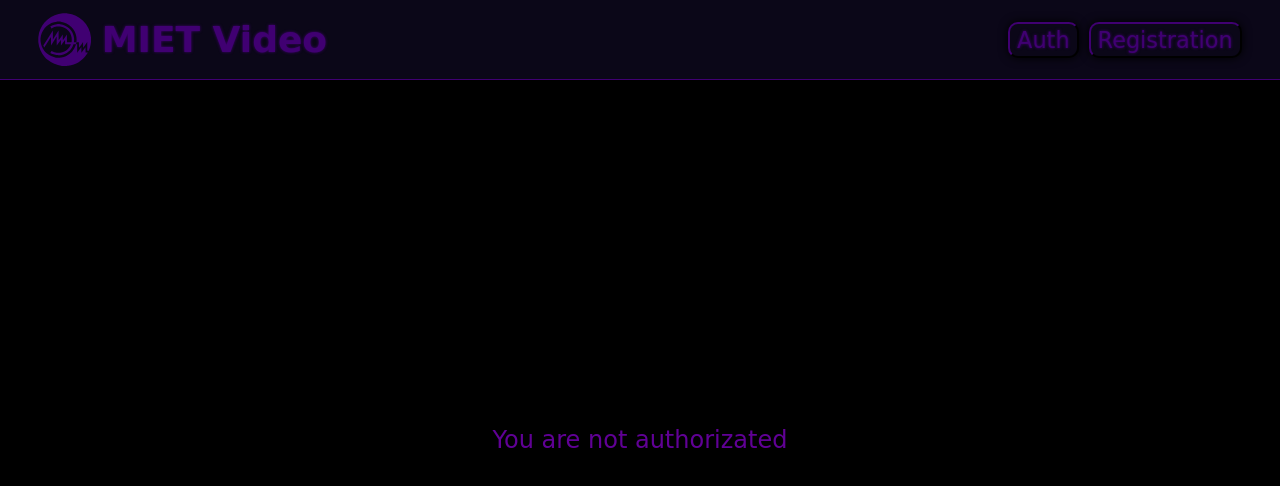
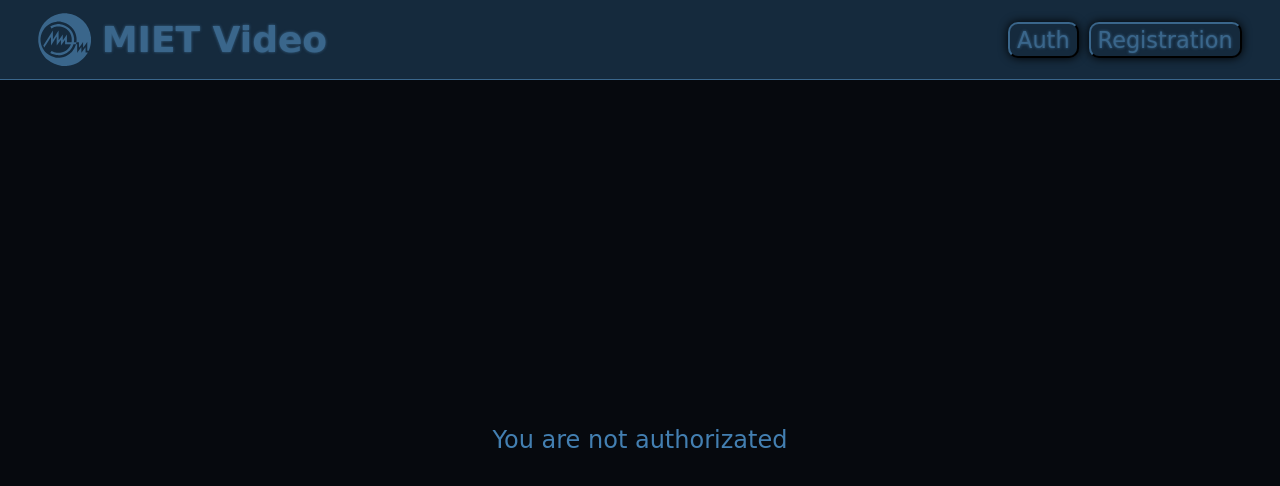
Before and after one commit to dmitriy-korotov/miet-video-browser-client, a Next.js app in the folder miet-video/: page / in a window 1280 px wide. Shown: the top 486 px of the page. Built offline with nearby package versions, Linux system fonts and the light colour scheme.

Commit message:
Added colors

```diff
--- a/miet-video/next.config.mjs
+++ b/miet-video/next.config.mjs
@@ -1,7 +1,5 @@
 import { withNextVideo } from "next-video/process";
 /** @type {import('next').NextConfig} */
-const nextConfig = {
-    reactStrictMode: false
-}
+const nextConfig = {}
 
 export default withNextVideo(nextConfig);
--- a/miet-video/src/src/assets/css/colors.css
+++ b/miet-video/src/src/assets/css/colors.css
@@ -1,4 +1,4 @@
-:root {
+/*:root {
     --first-bg-color: #000000;
     --second-bg-color: #0B0718;
 
@@ -8,4 +8,40 @@
 
     --error-color-dark: rgb(113, 44, 44);
     --error-color: rgb(213, 58, 58);
+}*/
+
+/*:root {
+    --first-bg-color: #080C25;
+    --second-bg-color: #161E35;
+
+    --first-fg-color: #293659;
+    --second-fg-color: #3071E7;
+    --third-fg-color: #A6B2EC;
+
+    --error-color-dark: rgb(113, 44, 44);
+    --error-color: rgb(213, 58, 58);
+}*/
+
+/*:root {
+    --first-bg-color: #430047;
+    --second-bg-color: #020F43;
+
+    --first-fg-color: #043F5D;
+    --second-fg-color: #15497E;
+    --third-fg-color: #FFD600;
+
+    --error-color-dark: rgb(113, 44, 44);
+    --error-color: rgb(213, 58, 58);
+}*/
+
+:root {
+    --first-bg-color: #06090E;
+    --second-bg-color: #152A3D;
+
+    --first-fg-color: #294F74;
+    --second-fg-color: #3A668B;
+    --third-fg-color: #437FB1;
+
+    --error-color-dark: rgb(113, 44, 44);
+    --error-color: rgb(213, 58, 58);
 }
```
